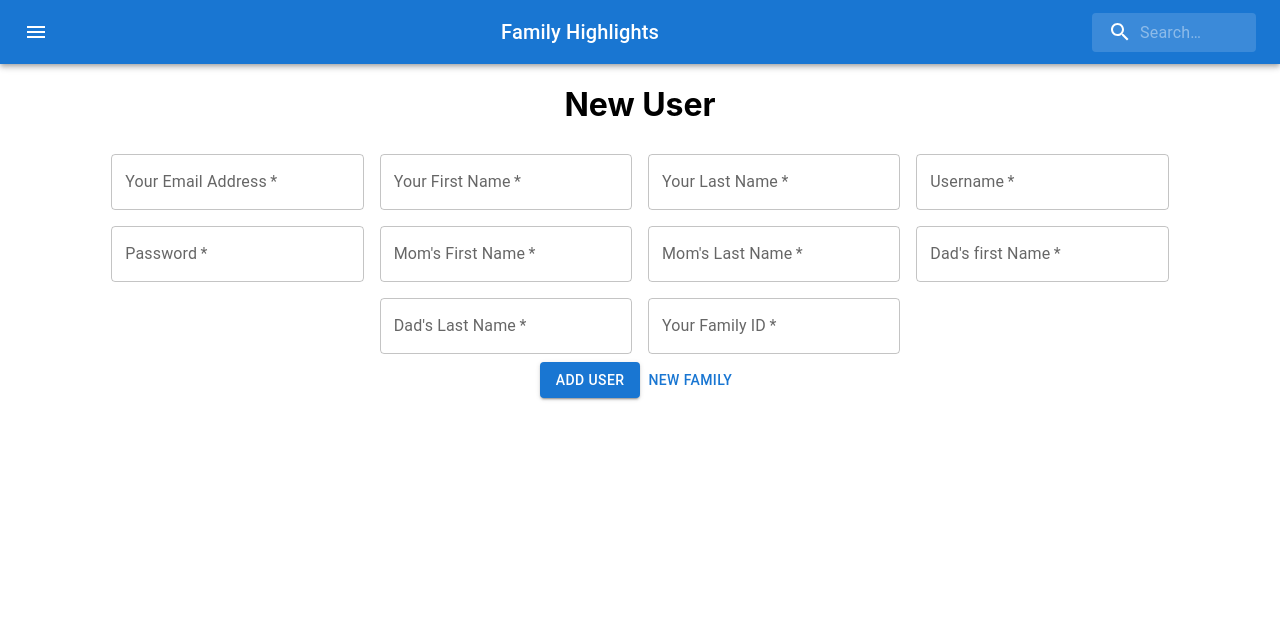
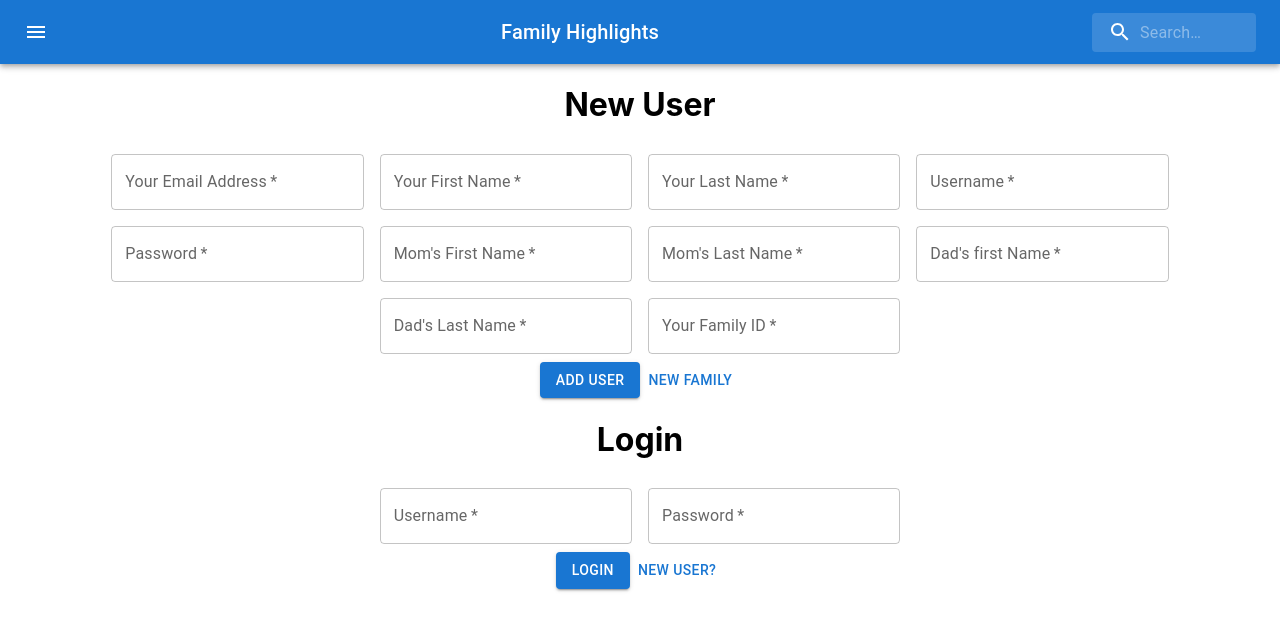
Before and after one commit to MicahNYoung/frontend_family_highlights, a React (Create React App) app: page / in a window 1280 px wide. Shown: the top 630 px of the page. Built offline with nearby package versions, Linux system fonts and the light colour scheme.

Commit message:
incomplete LoginPage

```diff
--- a/src/App.js
+++ b/src/App.js
@@ -2,12 +2,15 @@ import logo from './logo.svg';
 import './App.css';
 import Navbar from "./components/Navbar.js"
 import FamilyMember from "./components//webpages/CreateUser"
+import { Login } from '@mui/icons-material';
+import LoginPage from "./components/webpages/LoginPage"
 
 function App() {
   return (
     <div className="App">
       <Navbar/>
       <FamilyMember/>
+      <LoginPage/>
     </div>
   );
 }
--- /dev/null
+++ b/src/components/webpages/LoginPage.js
@@ -0,0 +1,81 @@
+import * as React from 'react';
+import Box from '@mui/material/Box';
+import TextField from '@mui/material/TextField';
+import { Container } from '@mui/system';
+import Button from '@mui/material/Button';
+
+
+export default function FormPropsTextFields() {
+    const [email, setEmail] = React.useState("")
+    const [firstName, setFirstName] = React.useState("");
+    const [lastName, setLastName] = React.useState("");
+    const [username, setUsername] = React.useState("");
+    const [password, setPassword] = React.useState("");
+    const [momFirstName, setMomFirstName] = React.useState("");
+    const [momLastName, setMomLastName] = React.useState("");
+    const [dadLastName, setDadLastName] = React.useState("");
+    const [dadFirstName, setDadFirstName] = React.useState("");
+    const [familyId, setFamilyId] = React.useState("");
+    const [familyName, setFamilyName] = React.useState("");
+    const [needFamilyId, setNeedFamilyId] = React.useState(false);
+
+    const handleClick =(e) =>{
+        e.preventDefault()
+        const familyMember = {email,firstName,lastName, username, password, momFirstName, momLastName, dadFirstName, dadLastName, familyId, familyName}
+        console.log(familyMember)
+        fetch("http://localhost:8080/familymember/add?familyId=" +familyMember.familyId,{
+            method:"POST",
+            headers: {"Content-Type":"application/json"},
+            body:JSON.stringify(familyMember)
+
+        }).then(() => {
+            console.log("New Family Member added");
+        })
+        }
+
+    const handleNewFamily =(e)=>{
+      setNeedFamilyId(true);
+      console.log(needFamilyId);
+    }
+    return (
+      <Container className="FamilyMember-form">
+          <h1>Login</h1>
+          <Box
+      component="form"
+      sx={{
+        '& .MuiTextField-root': { m: 1, width: '25ch' },
+      }}
+      noValidate
+      autoComplete="off"
+    >
+      <div>
+
+        <TextField
+        required
+          id="outlined-required"
+          label="Username"
+        //   value={username}
+        //   onChange={(e) => setUsername(e.target.value)}
+
+        />
+         <TextField
+         required
+          id="outlined-password-input"
+          label="Password"
+          type="password"
+          placeholder="Your password"
+        //   value={password}
+        //   onChange={(e) => setPassword(e.target.value)}
+
+          />
+
+
+      </div>
+      <Button variant="contained" onClick={handleClick}>Login</Button>
+      <Button onClick={handleNewFamily}>New User?</Button>
+
+    </Box>
+    </Container>
+
+  );
+}
```
Also changed, not shown: src/components/webpages/CreateUserNewFamily.js (+23 -0 lines), src/components/webpages/Login.js (deleted).
